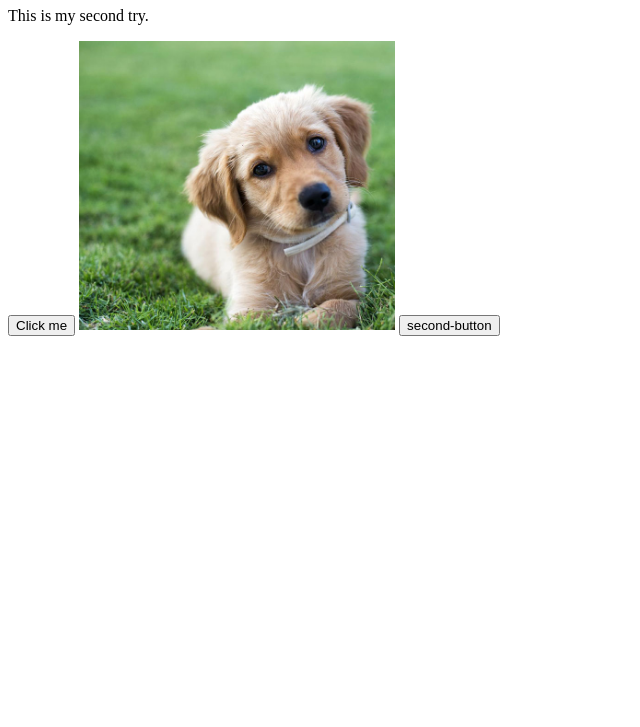
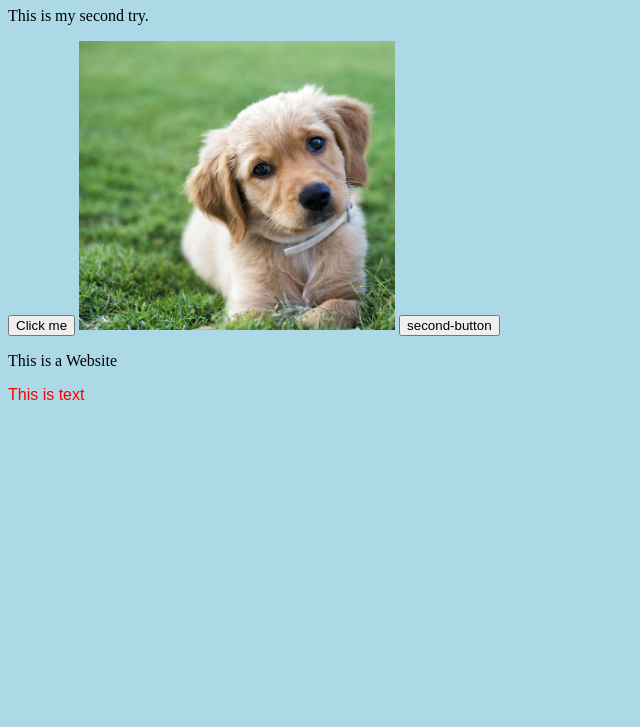
Before and after one commit to Samir-Allaham/ICS2O-Unit5-03-HTML, a plain HTML site: page index.html in a window 1280 px wide. Shown: the part 73-800 px from the top of the page, without its empty margins (0-640 px from the left). Drawn offline with Linux system fonts and the light colour scheme.

Commit message:
Added a css, fixed style and corrected brackets and ;

```diff
--- a/index.html
+++ b/index.html
@@ -12,6 +12,8 @@
     <button id="click-me">Click me</button>
     <img src="./images/golden-puppy.jpg" alt="puppy" id="picture" height="25%" width="25%">
     <button id="button-two">second-button</button>
+    <p class="webpage">This is a Website</p>
+    <p class="hello"> This is text </p>
     <script src="script.js"></script>
   </body>
 </html>
--- a/script.js
+++ b/script.js
@@ -1,6 +1,6 @@
-document.getElementById('click-me') .addEventListener('click',secondButton)
+document.getElementById('click-me').addEventListener('click', secondButton)
 
-document.getElementById('button-two') .addEventListener('click',buttonOn)
+document.getElementById('button-two').addEventListener('click', buttonOn)
 
 function secondButton () {
   document.getElementById('paragraph').innerHTML = 'Done!'
--- a/style.css
+++ b/style.css
@@ -0,0 +1,12 @@
+.webpage {
+  font-family:"Times New Roman";
+  color:black;
+}
+.hello {
+  font-family:"Arial";
+  color:red;
+}
+
+#background {
+background-color:lightblue;
+}
```
